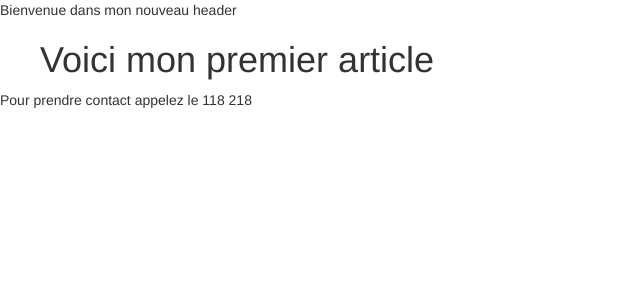
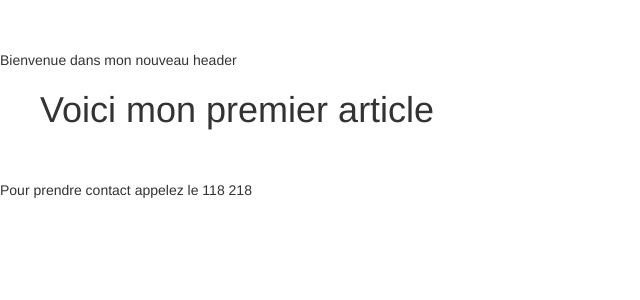
Before and after one commit to Mathilda09/Mathilda09.github.io, a Jekyll site: the page built from _posts/2015-12-03-billet.md, in a window 1280 px wide. Shown: the top 300 px of the page, without its empty margins (0-640 px from the left). Built offline with Jekyll 4.4.1, drawn with Linux system fonts in a browser that asks for light colours; nearby versions of some CDN libraries; library files that are not in the unit come from our copies.

Commit message:
modifié :         _layouts/default.html

```diff
--- a/_layouts/default.html
+++ b/_layouts/default.html
@@ -1,13 +1,13 @@
 <html>
 	<head>
 		<!-- Bootstrap Core CSS -->
-    <link href="css/bootstrap.min.css" rel="stylesheet">
+    <link href="/css/bootstrap.min.css" rel="stylesheet">
 
     <!-- Custom CSS -->
-    <link href="css/modern-business.css" rel="stylesheet">
+    <link href="/css/modern-business.css" rel="stylesheet">
 
     <!-- Custom Fonts-->
-    <link href="font-awesome/css/font-awesome.min.css" rel="stylesheet" type="text/css">
+    <link href="/font-awesome/css/font-awesome.min.css" rel="stylesheet" type="text/css">
 
     <!-- HTML5 Shim and Respond.js IE8 support of HTML5 elements and media queries -->
     <!-- WARNING: Respond.js doesn't work if you view the page via file:// -->
```
